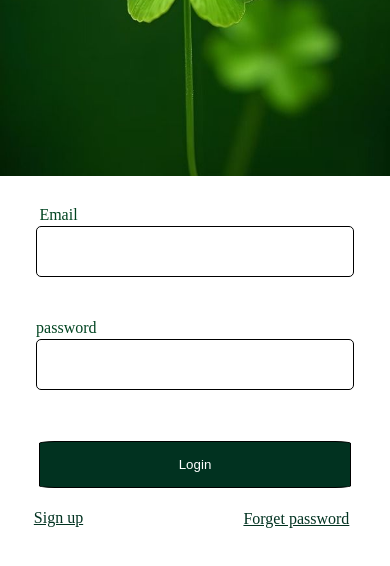
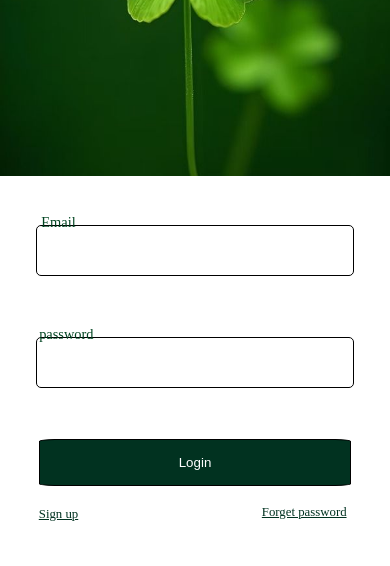
Before and after one commit to standfod/loginresponsive, a plain HTML site: page index.html in a window 390 px wide. Shown: the part 246-812 px from the top of the page. Drawn offline with Linux system fonts and the light colour scheme.

Commit message:
fixing page

```diff
--- a/style.css
+++ b/style.css
@@ -52,6 +52,7 @@
 
     .text1{
         font-size: 290%;
+
     }
 
     .text2{
@@ -79,15 +80,17 @@
      }
     .email{
         position: relative;
-        top:7%;
+        top:9%;
         right: 35%;
         color: #014421;
+        font-size: 90%;
     }
     .pass{
         position: relative;
-        top: 7%;
+        top: 9%;
         right: 33%;
         color: #014421;
+        font-size: 90%;
     }
 
      .button1{
@@ -106,13 +109,15 @@
         right: 35%;
         top: 2%;
         color: #013220;
+        font-size: 80%;
      }
 
      .forget{
         position: relative;
-        left: 26%;
+        left: 28%;
         bottom: 5%;
         color: #013220;
+        font-size: 80%;
      }
 }
 
```
